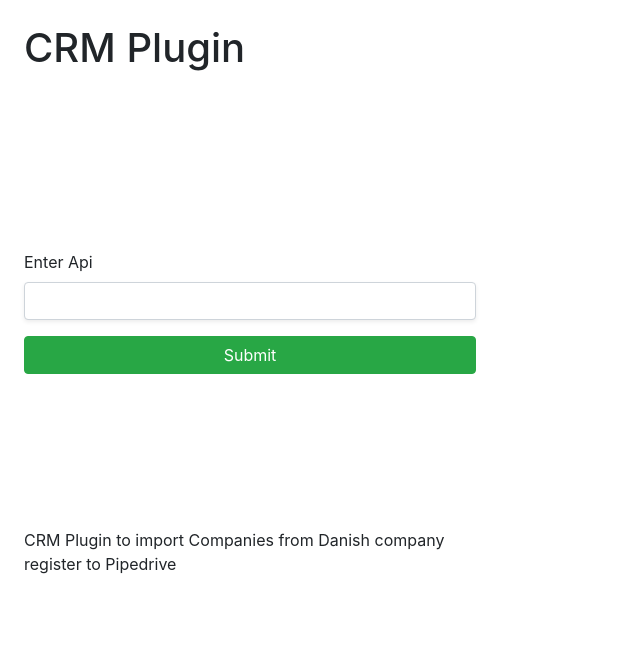
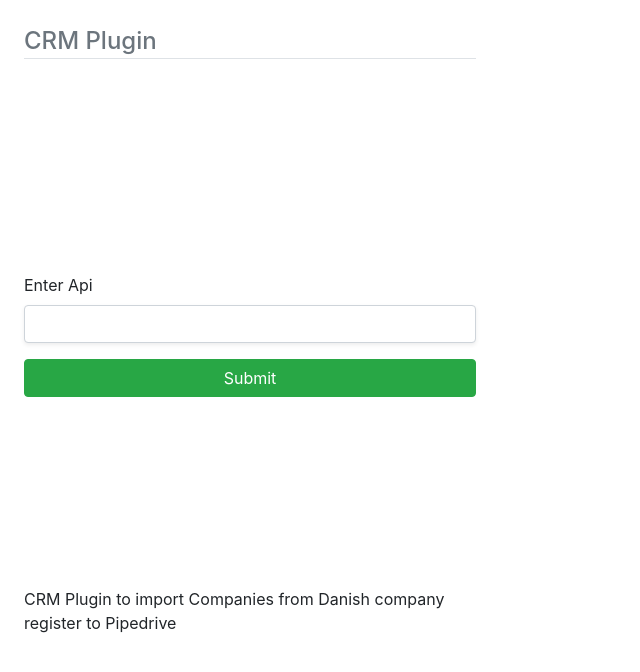
Before and after one commit to Reckner/chrome-plugin, a React (Create React App) app: page / in a window 1280 px wide. Shown: the top 672 px of the page, without its empty margins (0-640 px from the left). Built offline with nearby package versions, Linux system fonts and the light colour scheme; a web font is replaced by a local one.

Commit message:
feat: create Header component

```diff
--- /dev/null
+++ b/src/components/Header/Header.tsx
@@ -0,0 +1,13 @@
+import React from 'react';
+import { IHeader } from '../../models/Header';
+import classnames from 'classnames';
+
+const Header: React.FC<IHeader> = ({ children, className }) => {
+    return (
+        <div className={classnames('border-bottom', 'mx-4', 'pt-4', className)}>
+            {children}
+        </div>
+    );
+};
+
+export default Header;
--- a/src/components/index.ts
+++ b/src/components/index.ts
@@ -5,3 +5,4 @@
 export { default as Container } from './Container/Container';
 export { default as Input } from './Input/Input';
 export { default as Loader } from './Loader/Loader';
+export { default as Header } from './Header/Header';
--- a/src/containers/ApiSetup/ApiSetup.tsx
+++ b/src/containers/ApiSetup/ApiSetup.tsx
@@ -1,6 +1,6 @@
 import React, { memo } from 'react';
 import classnames from 'classnames';
-import { Input, Button, Container } from '../../components';
+import { Input, Button, Container, Header } from '../../components';
 import { CloseIcon } from '../../assets/images';
 import saveCustomFieldsKeysToLocalStorage from '../../helpers/saveCustomFiledsKeysToLocalStorage';
 
@@ -35,9 +35,9 @@
     };
 
     return (
-        <Container className="justify-content-between">
-            <div className="d-flex pb-4 pr-4 justify-content-between">
-                <h1 className="mb-0">CRM Plugin</h1>
+        <>
+            <Header className="d-flex align-items-center justify-content-between">
+                <h4 className="text-secondary mb-0">CRM Plugin</h4>
                 <Button
                     onClick={() => switchPage('default')}
                     className={classnames('align-self-end ml-4 p-0 my-auto', {
@@ -46,8 +46,9 @@
                 >
                     <CloseIcon />
                 </Button>
-            </div>
-            <div className="d-flex flex-column pr-4">
+            </Header>
+            <Container className="justify-content-between">
+                <div className="d-flex flex-column flex-fill justify-content-center pr-4">
                     <Input
                         id="api"
                         label="Enter Api"
@@ -70,10 +71,11 @@
                     )}
                 </div>
                 <p className="mb-0 pr-4">
-                CRM Plugin to import Companies from Danish company register to
-                Pipedrive
+                    CRM Plugin to import Companies from Danish company register
+                    to Pipedrive
                 </p>
             </Container>
+        </>
     );
 };
 
--- a/src/containers/Companies/Companies.tsx
+++ b/src/containers/Companies/Companies.tsx
@@ -1,6 +1,13 @@
 import React, { useState } from 'react';
 
-import { Company, Button, Input, Loader, Container } from '../../components';
+import {
+    Company,
+    Button,
+    Input,
+    Loader,
+    Container,
+    Header,
+} from '../../components';
 import { ICompanyContainer } from '../../models/Company';
 import { fetchCompanies } from '../../helpers/fetchCompanies';
 import { SettingsIcon, AlertIcon } from '../../assets/images';
@@ -52,6 +59,17 @@
     };
 
     return (
+        <>
+            <Header className="d-flex align-items-center justify-content-between">
+                <h4 className="text-secondary mb-0">CRM Plugin</h4>
+                <Button
+                    className="align-self-end ml-4 p-0 my-auto"
+                    value="ApiSetup"
+                    onClick={() => switchPage('ApiSetup')}
+                >
+                    <SettingsIcon />
+                </Button>
+            </Header>
             <Container>
                 <div className="d-flex pb-4 pr-4">
                     <Input
@@ -62,20 +80,15 @@
                         className="shadow-sm"
                         onChange={handleSearch}
                     />
-                <Button
-                    className="align-self-end ml-4 p-0 my-auto"
-                    value="ApiSetup"
-                    onClick={() => switchPage('ApiSetup')}
-                >
-                    <SettingsIcon />
-                </Button>
                 </div>
                 {isLoading ? (
                     <Loader />
                 ) : companies.length == 0 && search !== null ? (
                     <div className="d-flex flex-fill flex-column align-items-center justify-content-center pr-4">
                         <AlertIcon />
-                    <p className="text-disabled">Ingen virksomheder fundet</p>
+                        <p className="text-disabled">
+                            Ingen virksomheder fundet
+                        </p>
                     </div>
                 ) : (
                     <Company.CompanyList>
@@ -95,5 +108,6 @@
                     </Company.CompanyList>
                 )}
             </Container>
+        </>
     );
 }
--- /dev/null
+++ b/src/models/Header.ts
@@ -0,0 +1,4 @@
+export interface IHeader {
+    className?: string;
+    children: any;
+}
```
Lines whose indentation alone changed are shown as unchanged.
